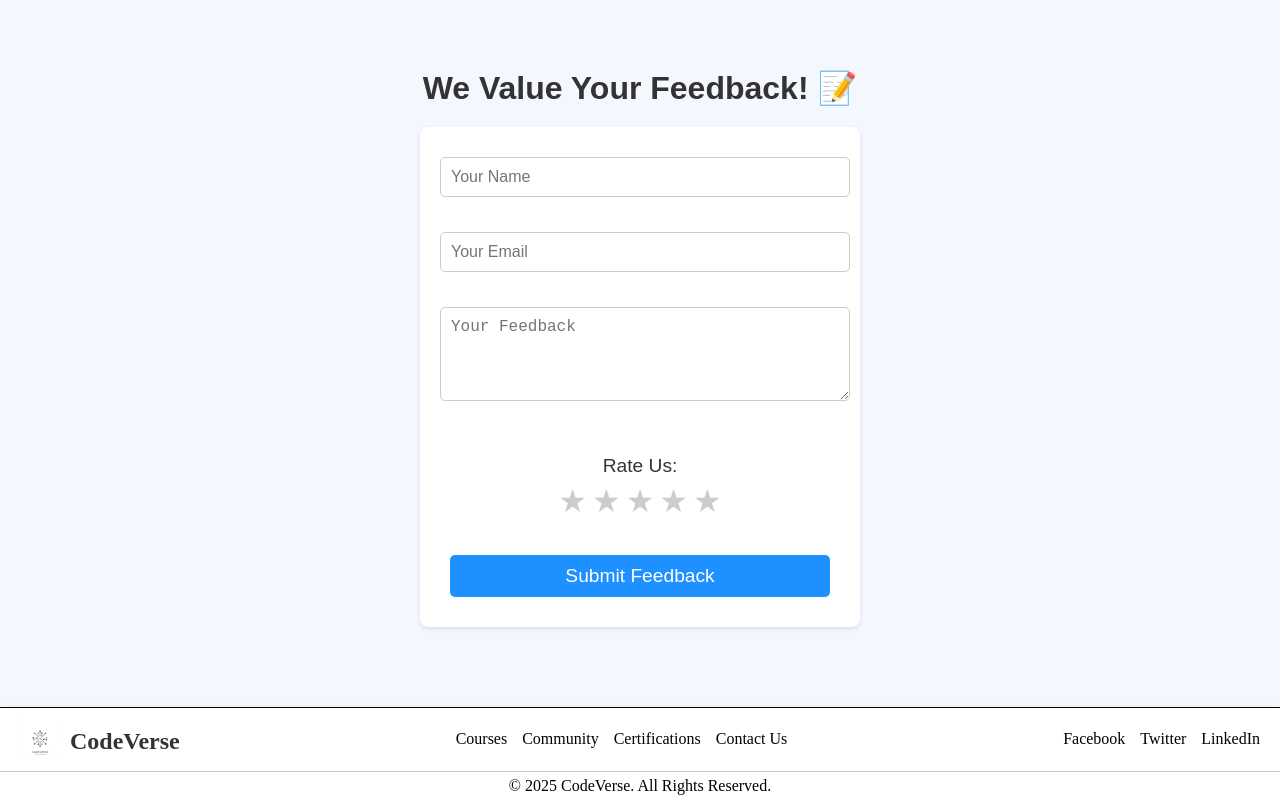
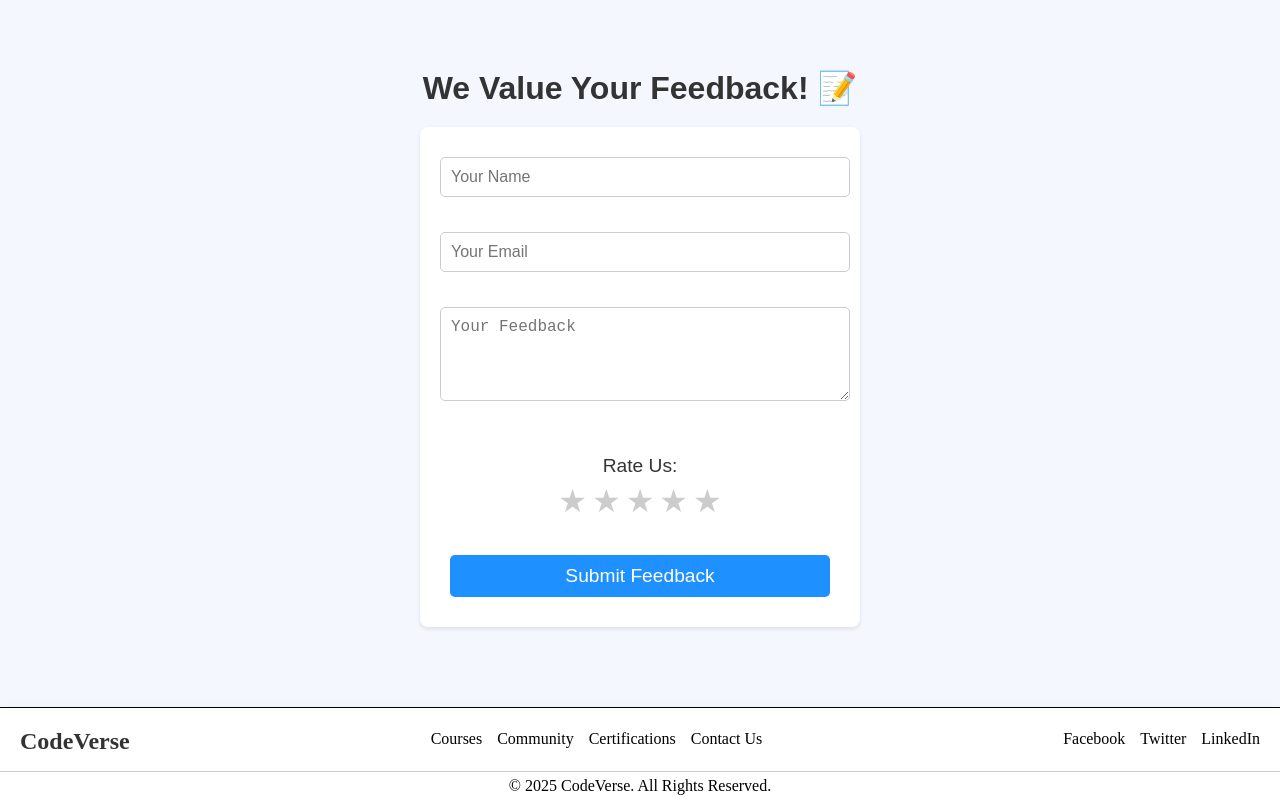
Before and after one commit to sujalpatel14/project, a React (Vite) app in the folder frontend/: page / in a window 1280 px wide. Shown: the part 1517-2317 px from the top of the page. Built offline with nearby package versions, Linux system fonts and the light colour scheme; no server answers; a web font is replaced by a local one.

Commit message:
second commit

```diff
--- a/frontend/src/component/student/StudentDashboard/Footer/Footer.jsx
+++ b/frontend/src/component/student/StudentDashboard/Footer/Footer.jsx
@@ -1,12 +1,10 @@
 import styles from "./Footer.module.css";
-import Logo from '../Logo.jpg';
 
 const Footer = () => {
   return (
     <footer className={styles.footer}>
       <div className={styles.container}>
         <div className={styles.logo}>
-          <img src={Logo} alt="Logo" />
           <h2>CodeVerse</h2>
         </div>
 
```
